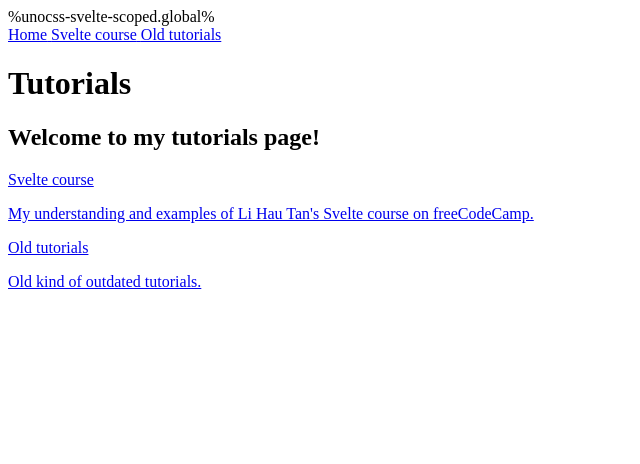
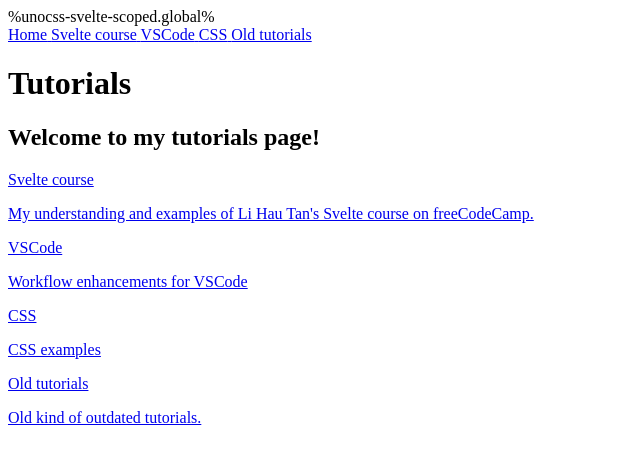
Before and after one commit to henrikvilhelmberglund/Tutorials, a SvelteKit app: page / in a window 1280 px wide. Shown: the top 464 px of the page, without its empty margins (0-640 px from the left). Built offline with nearby package versions, Linux system fonts and the light colour scheme.

Commit message:
feat: :sparkles: add new routes

```diff
--- a/src/routes/+layout.svelte
+++ b/src/routes/+layout.svelte
@@ -9,6 +9,16 @@
 			link: "/svelte-course",
 			name: "Svelte course",
 			description: "My understanding and examples of Li Hau Tan's Svelte course on freeCodeCamp.",
+		},
+		{
+			link: "/VSCode",
+			name: "VSCode",
+			description: "Workflow enhancements for VSCode",
+		},
+		{
+			link: "/CSS",
+			name: "CSS",
+			description: "CSS examples",
 		},
 		{
 			link: "/old-tutorials",
```
